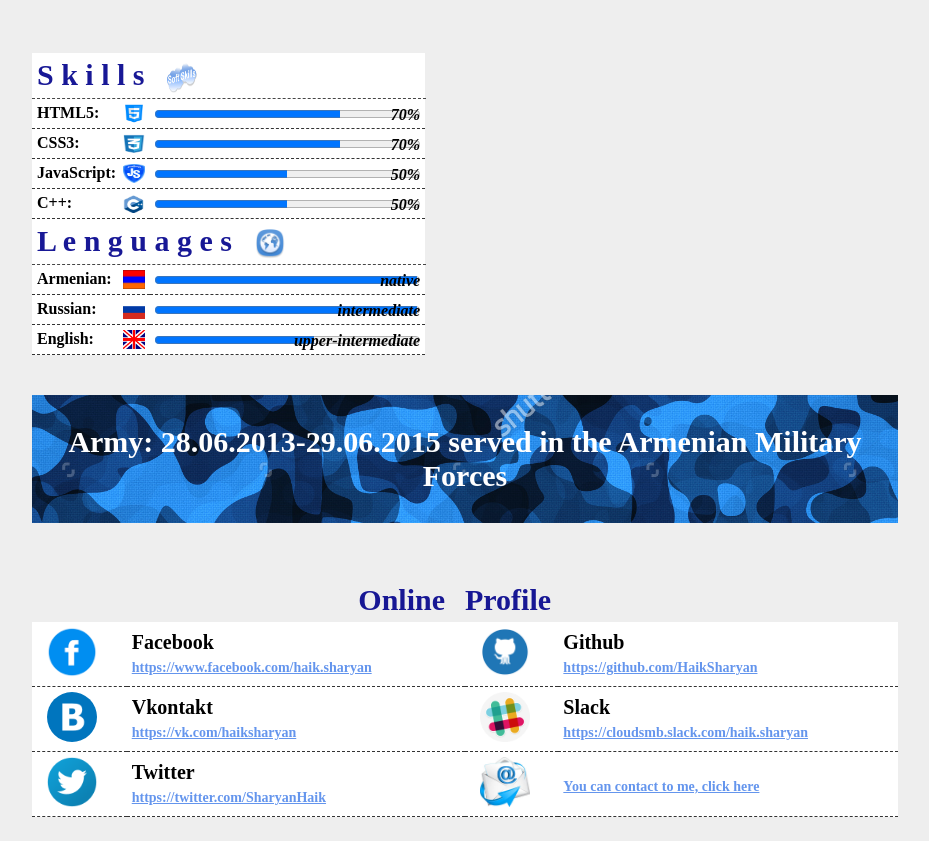
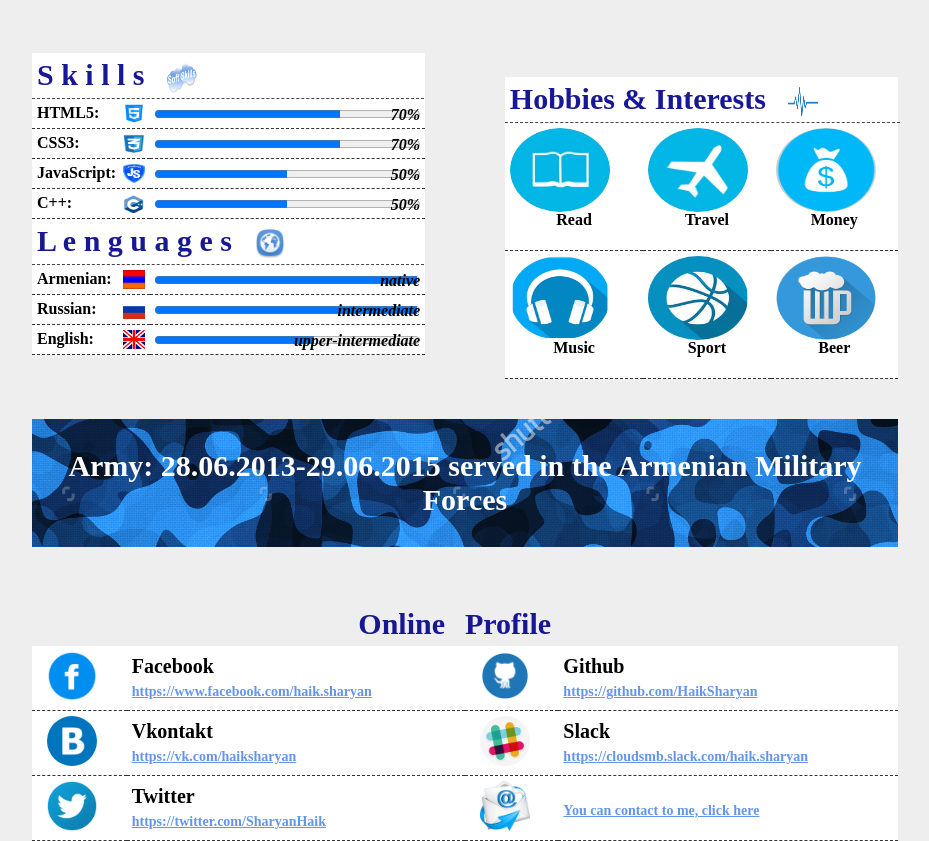
Before and after one commit to HaSharyan/New-CV, a plain HTML site: page index.html in a window 1280 px wide. Shown: the part 1050-1891 px from the top of the page, without its empty margins (175-1104 px from the left). Before the commit the page ends 1867 px from the top, so only its background shows below. Drawn offline with Linux system fonts and the light colour scheme.

Commit message:
Creat <table> "Hobbie & Interests", add CSS styles and "print" styles..

```diff
--- a/PrintStyle.css
+++ b/PrintStyle.css
@@ -93,6 +93,10 @@ header h1>pre {
     color: black;
 }
 
+.hobbie {
+    display:none;
+}
+
 footer {
     display: none;
 }
--- a/index.html
+++ b/index.html
@@ -79,7 +79,7 @@
 
         <table class="table2">
             <tr>
-                <th id="contacts" colspan="2"> C o n t a c t s <img src="IMG/contact-us-icon.jpg" /></th>
+                <th id="contacts" colspan="2"> C o n t a c t s <img src="IMG/contact-us-icon.jpg" alt="Contacts logo" /></th>
             </tr>
             <tr>
                 <td class="first" width="45%"><strong> Mobile:<a href="tel:+37493910504" title="Call Me"><img class="icon" src="IMG/sms_text_protocol_message.png" alt="Phone logo" /> </a> </strong></td>
@@ -177,10 +177,42 @@
                     <progress max="100" value="60" class="upper-intermediate"></progress>
                 </td>
             </tr>
-
-
         </table>
 
+        <table class="hobbie">
+            <tr>
+                <th colspan="3"> Hobbies & Interests <img src="IMG/hobbie.jpg" alt="logo" /> </th>
+            </tr>
+            <tr>
+                <td>
+                    <img src="IMG/read.ico" alt="music icon" class="hobbie-icon" />
+                    <p class="hobbie-name"> Read</p>
+                </td>
+                <td>
+                    <img src="IMG/travel.jpg" alt="music icon" class="hobbie-icon" />
+                    <p class="hobbie-name"> Travel </p>
+                </td>
+                <td>
+                    <img src="IMG/money.jpg" alt="music icon" class="hobbie-icon" />
+                    <p class="hobbie-name"> Money</p>
+                </td>
+            </tr>
+
+            <tr>
+                <td>
+                    <img src="IMG/another_music_player.png" alt="music icon" class="hobbie-icon" />
+                    <p class="hobbie-name"> Music</p>
+                </td>
+                <td>
+                    <img src="IMG/sport.jpg" alt="music icon" class="hobbie-icon" />
+                    <p class="hobbie-name"> Sport</p>
+                </td>
+                <td>
+                    <img src="IMG/beer.png" alt="music icon" class="hobbie-icon" />
+                    <p class="hobbie-name"> Beer </p>
+                </td>
+            </tr>
+        </table>
 
 
 
--- a/style.css
+++ b/style.css
@@ -154,7 +154,7 @@ sup {
 }
 
 .skills {
-
+    clear:left;
     float:left;
     margin-left: 0;
     width: 45.4%;
@@ -162,7 +162,7 @@ sup {
 }
 
 .skills th {
-    width: 326%;
+    width: 324%;
 }
 
 .progress {
@@ -222,6 +222,32 @@ img.logo {
     float:right;
     width: 22px;
     height: 19px;
+}
+
+.hobbie {
+    float: right;
+    width: 45.4%;
+    clear: right;
+}
+
+.hobbie th {
+    width:278%;
+}
+
+.hobbie td {
+    width: 23%;
+}
+
+img.hobbie-icon {
+    width: 100px;
+    height: 84px;
+    border-radius: 50%;
+}
+
+.hobbie-name {
+    text-align: center;
+    margin-top: -5px;
+    font-weight: bold;
 }
 
 #army {
```
Also changed, not shown: IMG/another_music_player.png (added), IMG/beer.png (added), IMG/hobbie.jpg (added), IMG/money.jpg (added), IMG/read.ico (added), IMG/sport.jpg (added), IMG/travel.jpg (added).
